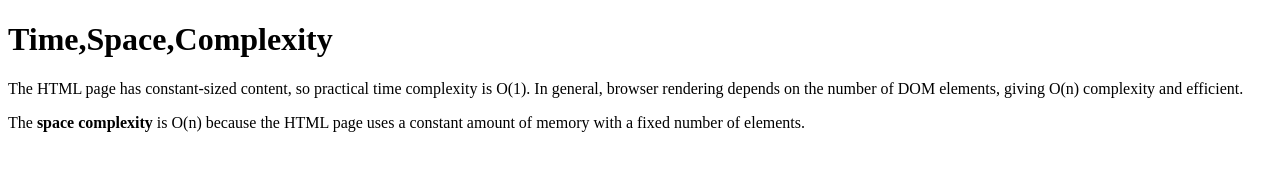
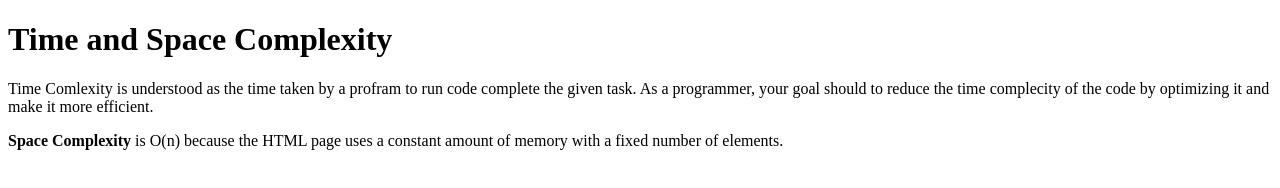
Before and after one commit to acciojob/time-and-space-complexity-harishvadivel02-coder, a website: page main.html in a window 1280 px wide. Drawn offline with Linux system fonts and the light colour scheme.

Commit message:
created a submission

```diff
--- a/main.html
+++ b/main.html
@@ -8,9 +8,9 @@
 
 <body>
 	<!-- the entire body must be written by student -->
-	<h1>Time,Space,Complexity</h1>
-	<p>The HTML page has constant-sized content, so practical time complexity is O(1). In general, browser rendering depends on the number of DOM elements, giving O(n) complexity and efficient.</p>
-	<p>The <b>space complexity</b> is O(n) because the HTML page uses a constant amount of memory with a fixed number of elements.</p>
+	<h1>Time and Space Complexity</h1>
+	<p>Time Comlexity is understood as the time taken by a profram to run code complete the given task. As a programmer, your goal should to reduce the time complecity of the code by optimizing it and make it more efficient.</p>
+	<p><b>Space Complexity</b> is O(n) because the HTML page uses a constant amount of memory with a fixed number of elements.</p>
     <script type="text/javascript" src="./script.js">
 </script>
 
```
